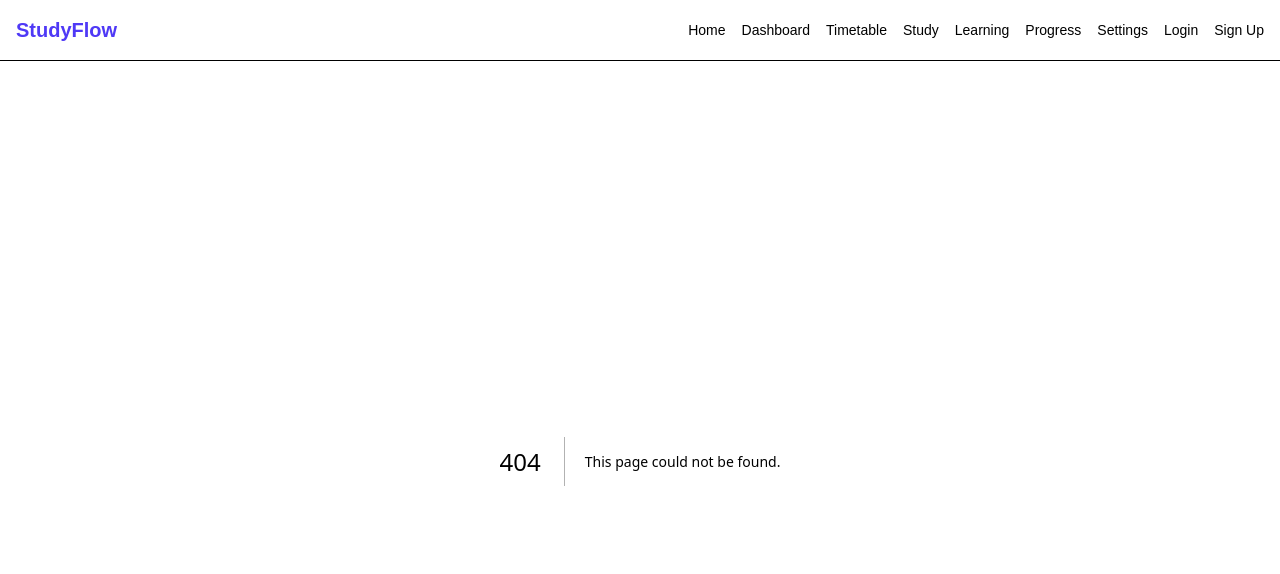
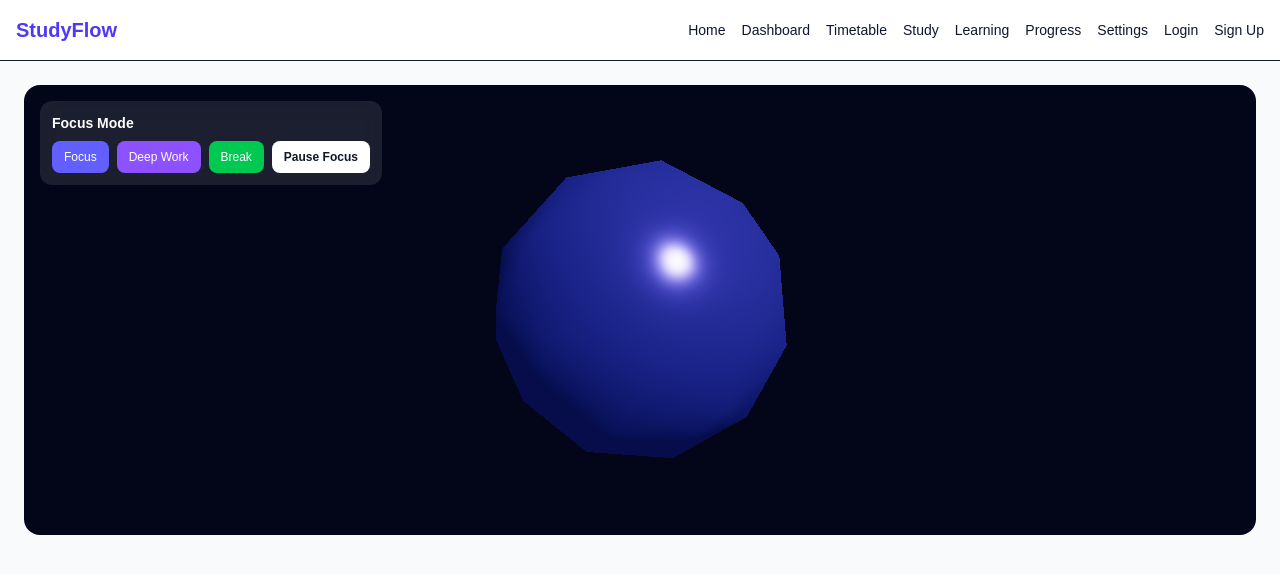
Before and after one commit to MeghanaReddyG7/StudyFlow, a Next.js app: page /3d in a window 1280 px wide. Before the commit this address had no page. Shown: the top 574 px of the page. Built offline with nearby package versions, Linux system fonts and the light colour scheme.

Commit message:
Add interactive 3D focus experience

```diff
--- /dev/null
+++ b/app/3d/page.tsx
@@ -0,0 +1,35 @@
+"use client";
+
+import dynamic from "next/dynamic";
+
+const StudyFlow3D = dynamic(
+  () => import("@/components/StudyFlow3D"),
+  {
+    ssr: false,
+    loading: () => (
+  <div className="flex h-[450px] w-full items-center justify-center rounded-2xl bg-slate-950">
+    <div className="text-center text-white">
+      <div className="mx-auto mb-4 flex h-24 w-24 items-center justify-center rounded-full border-4 border-indigo-400/40 bg-indigo-500/20">
+        <span className="text-2xl font-bold">SF</span>
+      </div>
+
+      <h2 className="text-lg font-semibold">
+        StudyFlow Focus
+      </h2>
+
+      <p className="mt-1 text-sm text-white/60">
+        Preparing your focus space...
+      </p>
+    </div>
+  </div>
+),
+  }
+);
+
+export default function ThreeDPage() {
+  return (
+    <main className="min-h-screen p-6">
+      <StudyFlow3D />
+    </main>
+  );
+}
--- /dev/null
+++ b/components/StudyFlow3D.tsx
@@ -0,0 +1,142 @@
+"use client";
+
+import { Canvas, useFrame } from "@react-three/fiber";
+import { OrbitControls } from "@react-three/drei";
+import { useEffect, useRef, useState } from "react";
+import * as THREE from "three";
+
+type Mode = "focus" | "deep" | "break";
+
+const modes = {
+  focus: {
+    color: "#6366f1",
+    metalness: 0.6,
+    roughness: 0.25,
+  },
+  deep: {
+    color: "#8b5cf6",
+    metalness: 0.8,
+    roughness: 0.15,
+  },
+  break: {
+    color: "#22c55e",
+    metalness: 0.35,
+    roughness: 0.4,
+  },
+};
+
+function FocusOrb({
+  mode,
+  isRunning,
+}: {
+  mode: Mode;
+  isRunning: boolean;
+}) {
+  const meshRef = useRef<THREE.Mesh>(null);
+
+  useFrame((state) => {
+    if (!meshRef.current || !isRunning) return;
+
+    meshRef.current.rotation.x = state.clock.elapsedTime * 0.25;
+    meshRef.current.rotation.y = state.clock.elapsedTime * 0.35;
+  });
+
+  const material = modes[mode];
+
+  return (
+    <mesh ref={meshRef}>
+      <icosahedronGeometry args={[1.5, 1]} />
+
+      <meshStandardMaterial
+        color={material.color}
+        metalness={material.metalness}
+        roughness={material.roughness}
+      />
+    </mesh>
+  );
+}
+
+export default function StudyFlow3D() {
+  const [mode, setMode] = useState<Mode>("focus");
+  const [isRunning, setIsRunning] = useState(true);
+  const [reducedMotion, setReducedMotion] = useState(false);
+
+useEffect(() => {
+  const mediaQuery = window.matchMedia("(prefers-reduced-motion: reduce)");
+
+  setReducedMotion(mediaQuery.matches);
+
+  const handleChange = (event: MediaQueryListEvent) => {
+    setReducedMotion(event.matches);
+  };
+
+  mediaQuery.addEventListener("change", handleChange);
+
+  return () => {
+    mediaQuery.removeEventListener("change", handleChange);
+  };
+}, []);
+
+  return (
+    <div className="relative h-[450px] w-full overflow-hidden rounded-2xl bg-slate-950">
+      <Canvas
+  camera={{ position: [0, 0, 5], fov: 50 }}
+  dpr={[1, 1.5]}
+  gl={{ antialias: false }}
+>
+        <ambientLight intensity={0.8} />
+
+        <directionalLight
+          position={[3, 4, 5]}
+          intensity={2}
+        />
+
+        <FocusOrb
+  mode={mode}
+  isRunning={isRunning && !reducedMotion}
+/>
+
+        <OrbitControls
+          enablePan={false}
+          enableZoom={true}
+        />
+      </Canvas>
+
+      <div className="absolute left-4 top-4 rounded-xl bg-white/10 p-3 backdrop-blur-md">
+        <p className="mb-2 text-sm font-semibold text-white">
+          Focus Mode
+        </p>
+
+        <div className="flex flex-wrap gap-2">
+          <button
+            onClick={() => setMode("focus")}
+            className="rounded-lg bg-indigo-500 px-3 py-2 text-xs font-medium text-white"
+          >
+            Focus
+          </button>
+
+          <button
+            onClick={() => setMode("deep")}
+            className="rounded-lg bg-violet-500 px-3 py-2 text-xs font-medium text-white"
+          >
+            Deep Work
+          </button>
+
+          <button
+            onClick={() => setMode("break")}
+            className="rounded-lg bg-green-500 px-3 py-2 text-xs font-medium text-white"
+          >
+            Break
+          </button>
+
+          <button
+            onClick={() => setIsRunning(!isRunning)}
+            className="rounded-lg bg-white px-3 py-2 text-xs font-semibold text-slate-900"
+          >
+            {isRunning ? "Pause Focus" : "Start Focus"}
+          </button>
+        </div>
+      </div>
+    </div>
+  );
+}
--- a/package.json
+++ b/package.json
@@ -14,11 +14,14 @@
   "dependencies": {
     "@ai-sdk/google": "^4.0.44",
     "@ai-sdk/react": "^4.0.69",
+    "@react-three/drei": "^10.7.8",
+    "@react-three/fiber": "^9.7.0",
     "ai": "^7.0.66",
     "next": "16.3.0",
     "react": "19.2.8",
     "react-dom": "19.2.8",
-    "react-markdown": "^10.1.0"
+    "react-markdown": "^10.1.0",
+    "three": "^0.185.1"
   },
   "devDependencies": {
     "@playwright/test": "^1.62.1",
```
Also changed, not shown: 2 other files (tests, documents, lock files or other folders). Lines whose indentation alone changed are shown as unchanged.
